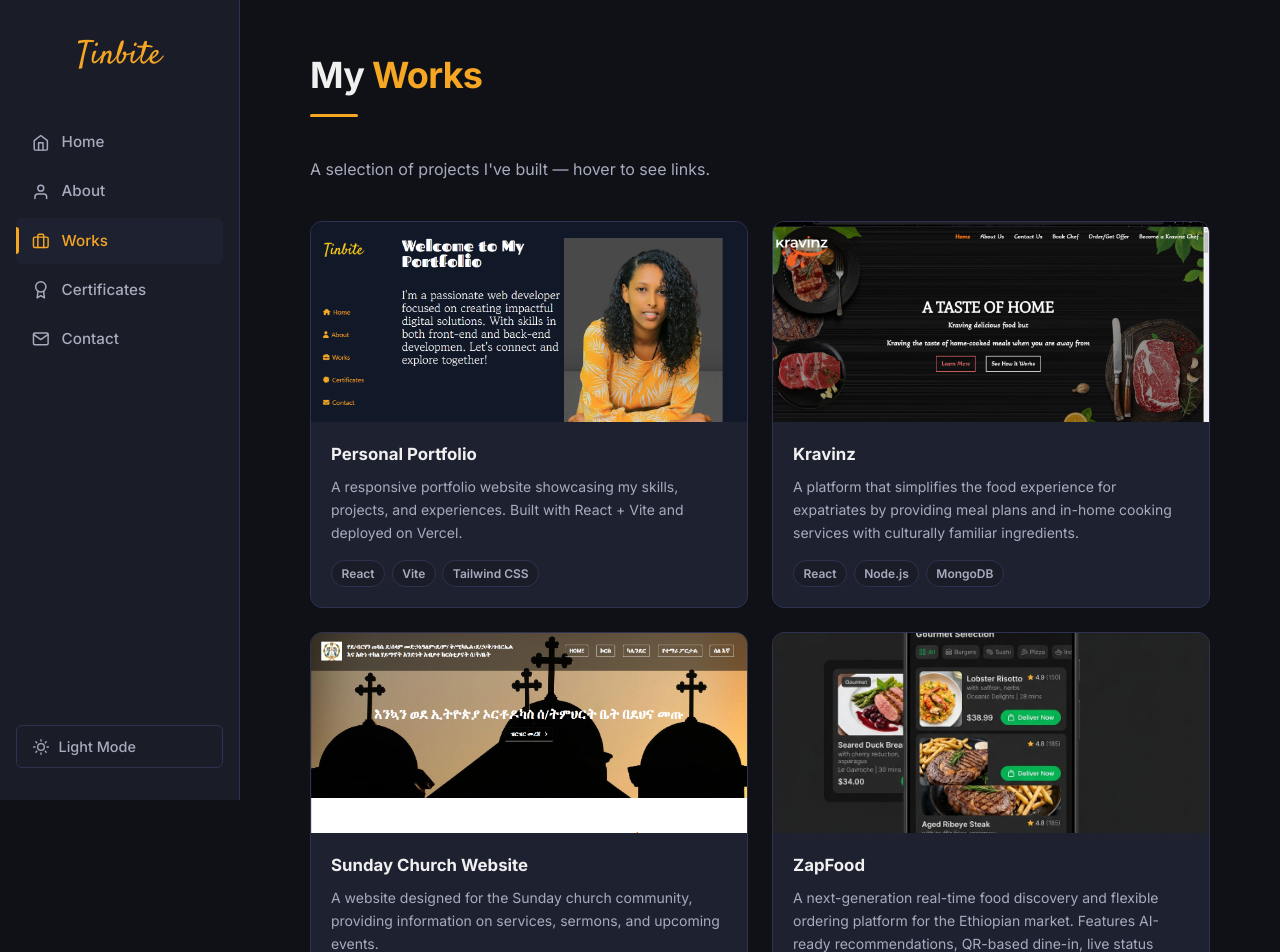
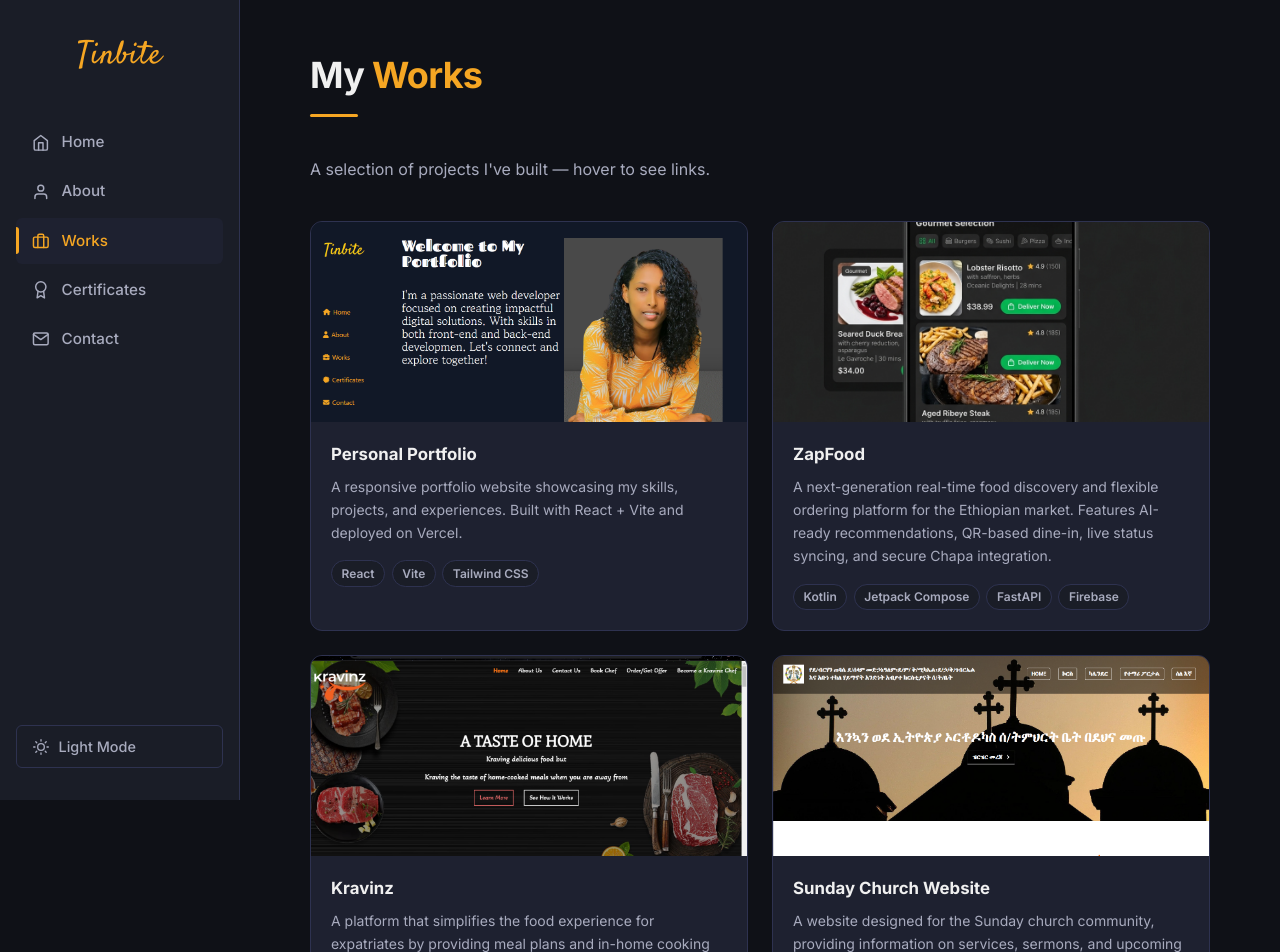
Before and after one commit to tinbit25/Portifolio, a React (Vite) app: page /works in a window 1280 px wide. Shown: the top 952 px of the page. Built offline with nearby package versions, Linux system fonts and the light colour scheme.

Commit message:
add releases download action

```diff
--- a/src/components/Works.jsx
+++ b/src/components/Works.jsx
@@ -16,6 +16,18 @@ const projects = [
     tags: ["React", "Vite", "Tailwind CSS"],
     github: "https://github.com/tinbit25/Portifolio",
     demo: "https://tinbitelias.vercel.app/",
+    demoText: "Live Demo",
+  },
+  {
+    title: "ZapFood",
+    description:
+      "A next-generation real-time food discovery and flexible ordering platform for the Ethiopian market. Features AI-ready recommendations, QR-based dine-in, live status syncing, and secure Chapa integration.",
+    image: zapfood,
+    alt: "ZapFood mobile application screenshot",
+    tags: ["Kotlin", "Jetpack Compose", "FastAPI", "Firebase"],
+    github: "https://github.com/tinbit25/ZapFood",
+    demo: "https://github.com/tinbit25/ZapFood/releases",
+    demoText: "Download App",
   },
   {
     title: "Kravinz",
@@ -26,6 +38,7 @@ const projects = [
     tags: ["React", "Node.js", "MongoDB"],
     github: "https://github.com/tinbit25/Kravins-Project",
     demo: "https://charming-starlight-c9b3b6.netlify.app/",
+    demoText: "Live Demo",
   },
   {
     title: "Sunday Church Website",
@@ -35,16 +48,6 @@ const projects = [
     alt: "Sunday Church Website screenshot",
     tags: ["React", "CSS", "Firebase"],
     github: "https://github.com/tinbit25/ChurchApp",
-    demo: null,
-  },
-  {
-    title: "ZapFood",
-    description:
-      "A next-generation real-time food discovery and flexible ordering platform for the Ethiopian market. Features AI-ready recommendations, QR-based dine-in, live status syncing, and secure Chapa integration.",
-    image: zapfood,
-    alt: "ZapFood mobile application mockup",
-    tags: ["Kotlin", "Jetpack Compose", "FastAPI", "Firebase"],
-    github: "https://github.com/tinbit25/ZapFood",
     demo: null,
   },
 ];
@@ -98,10 +101,10 @@ const ProjectCard = ({ project, index }) => {
               target="_blank"
               rel="noopener noreferrer"
               className="overlay-btn"
-              aria-label={`${project.title} Live Demo`}
+              aria-label={`${project.title} ${project.demoText || "Live Demo"}`}
             >
               <FiExternalLink size={15} />
-              Live Demo
+              {project.demoText || "Live Demo"}
             </a>
           )}
         </div>
```
